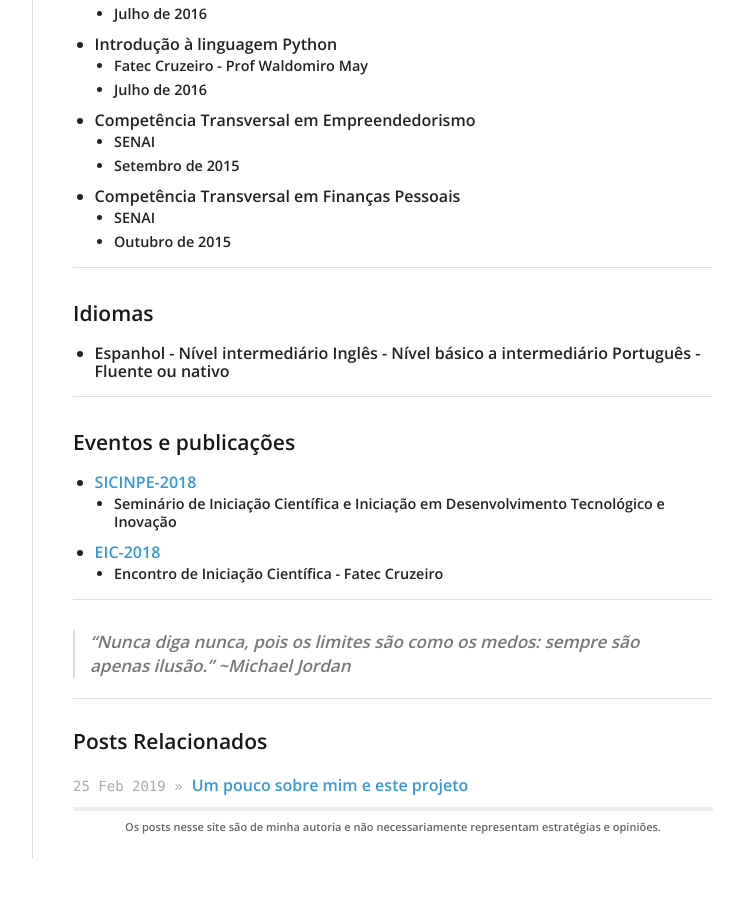
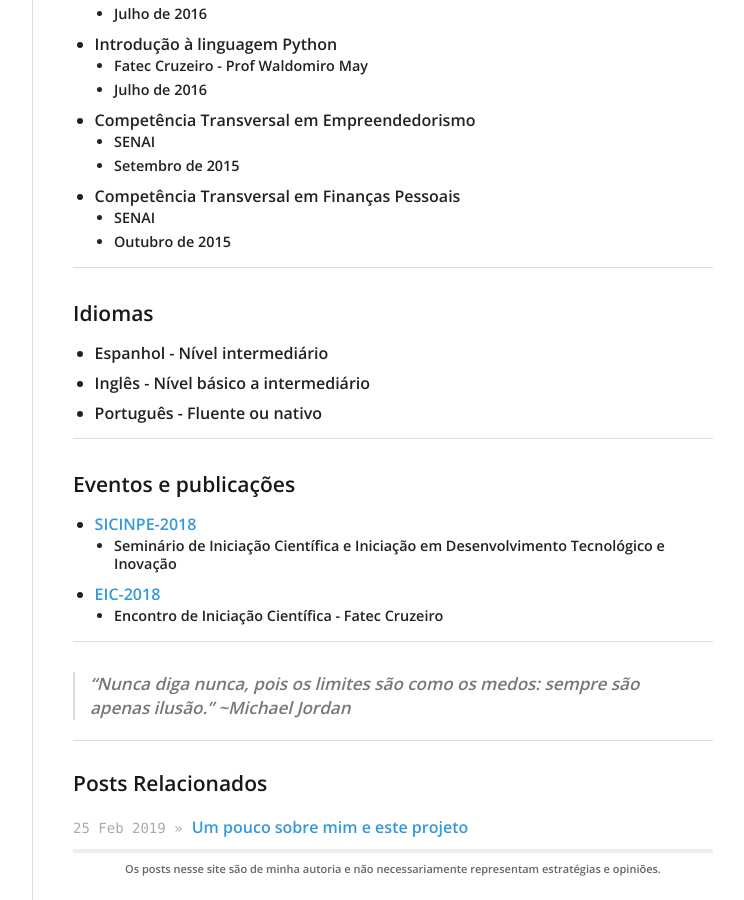
Before and after one commit to almirgiornes/almirgiornes.github.io, a Jekyll site: the page built from _posts/2019-02-26-meu-portifolio.md, in a window 1280 px wide and 900 px high, scrolled down 1723 px. Shown: the whole window, without its empty margins (378-1122 px from the left). Built offline with Jekyll 4.4.1, drawn with Linux system fonts in a browser that asks for light colours; before the commit the page ends 2581 px from its top, so only the background shows below that.

```diff
--- a/_posts/2019-02-26-meu-portifolio.md
+++ b/_posts/2019-02-26-meu-portifolio.md
@@ -101,8 +101,8 @@ Data Scientist iniciante, com experiências em ferramentas de programação como
 ---
 #### Idiomas
 - Espanhol - Nível intermediário
-Inglês - Nível básico a intermediário
-Português - Fluente ou nativo
+- Inglês - Nível básico a intermediário
+- Português - Fluente ou nativo
 
 ---
 
```
